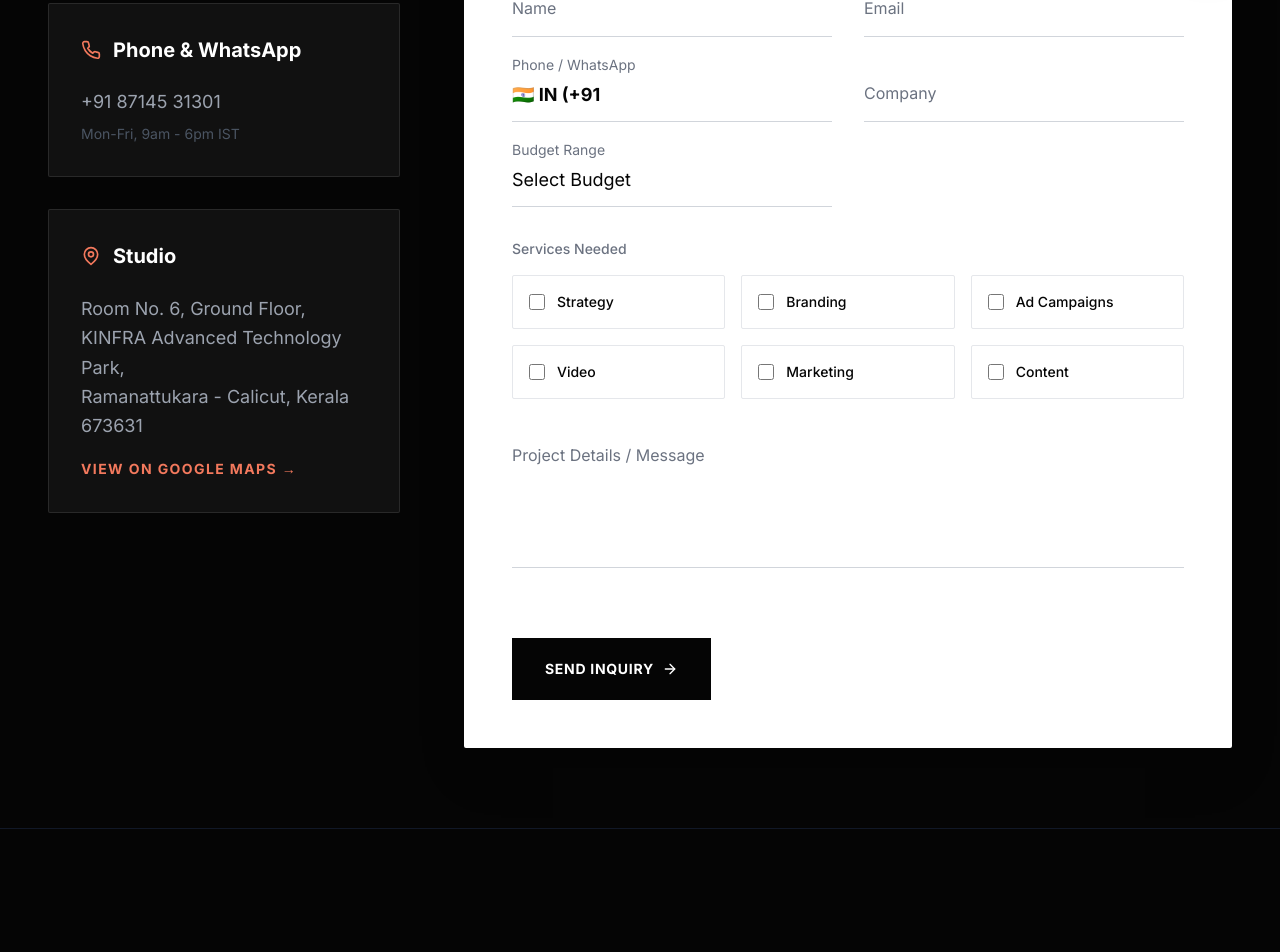
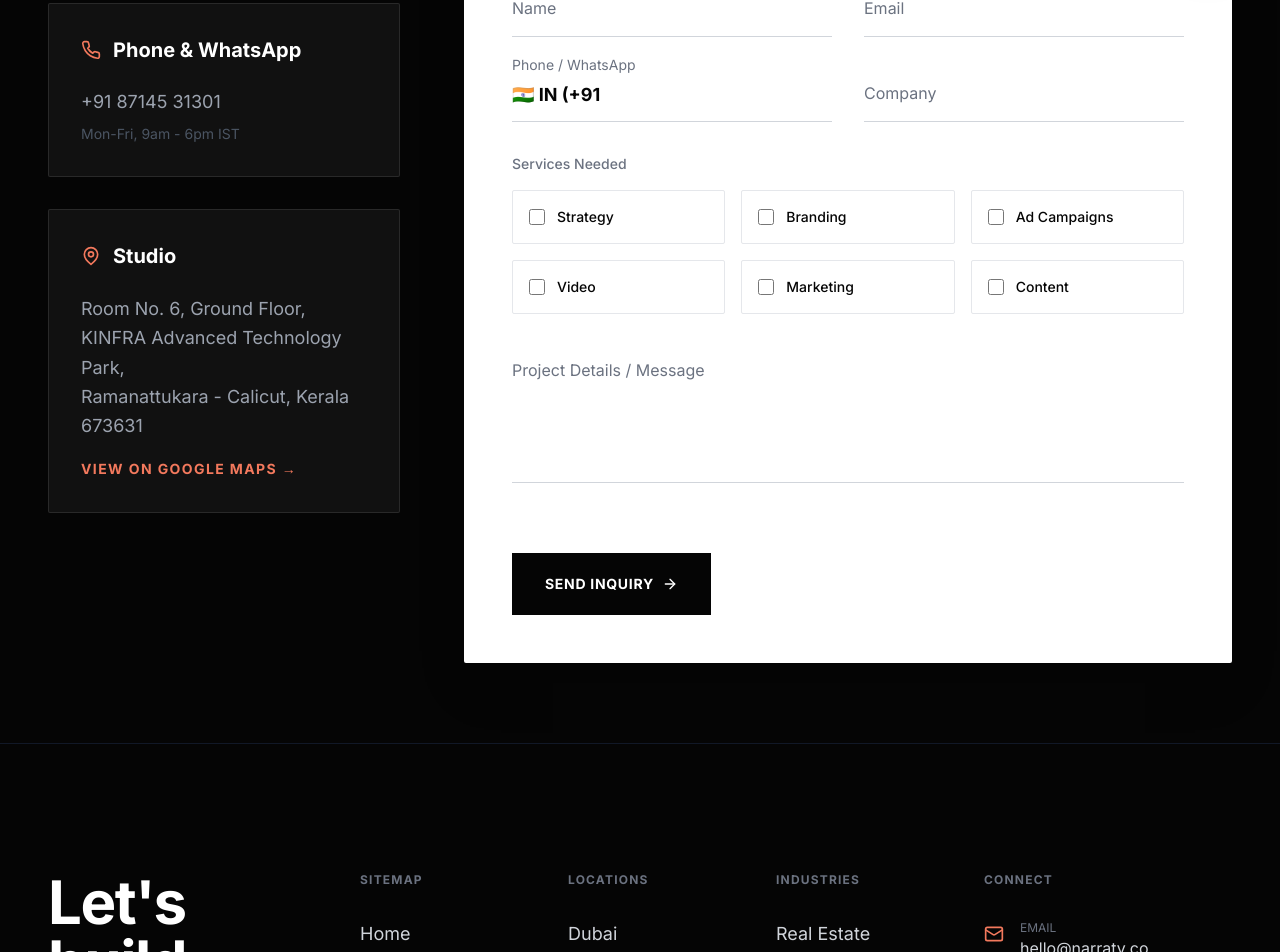
Before and after one commit to demo9809/narratv_website_final, a Next.js app: page /contact in a window 1280 px wide. Shown: the part 807-1759 px from the top of the page. Built offline with nearby package versions, Linux system fonts and the light colour scheme.

Commit message:
fix(ui): remove budget field from contact form

```diff
--- a/app/contact/page.tsx
+++ b/app/contact/page.tsx
@@ -20,7 +20,6 @@ const Contact: React.FC = () => {
     email: '',
     phone: '',
     company: '',
-    budget: '',
     services: [] as string[],
     message: ''
   });
@@ -32,13 +31,10 @@ const Contact: React.FC = () => {
     const { id, value } = e.target;
     // Handle select element which doesn't have an id attribute in standard way sometimes, but here we can rely on id or name
     // The select for budget needs an id or name.
-    setFormData(prev => ({ ...prev, [id || 'budget']: value }));
+    setFormData(prev => ({ ...prev, [id]: value }));
   };
 
-  // Special handler for select since it didn't have an ID in original code
-  const handleSelectChange = (e: React.ChangeEvent<HTMLSelectElement>) => {
-    setFormData(prev => ({ ...prev, budget: e.target.value }));
-  };
+
 
   const handleCheckboxChange = (service: string) => {
     setFormData(prev => {
@@ -266,22 +262,7 @@ const Contact: React.FC = () => {
                         </div>
                       </div>
 
-                      <div className="grid grid-cols-1 md:grid-cols-2 gap-8">
-                        <div className="group relative">
-                          <select
-                            onChange={handleSelectChange}
-                            value={formData.budget}
-                            className="peer w-full bg-transparent border-b border-gray-300 py-3 focus:border-brand-accent outline-none transition-all text-lg appearance-none rounded-none text-brand-black"
-                          >
-                            <option value="" disabled>Select Budget</option>
-                            <option value="10k-25k">$10k - $25k</option>
-                            <option value="25k-50k">$25k - $50k</option>
-                            <option value="50k-100k">$50k - $100k</option>
-                            <option value="100k+">$100k+</option>
-                          </select>
-                          <label className="absolute left-0 -top-3.5 text-sm text-gray-500 transition-all peer-focus:text-brand-accent">Budget Range</label>
-                        </div>
-                      </div>
+
 
                       <div>
                         <label className="block text-sm font-medium text-gray-500 mb-4">Services Needed</label>
```
